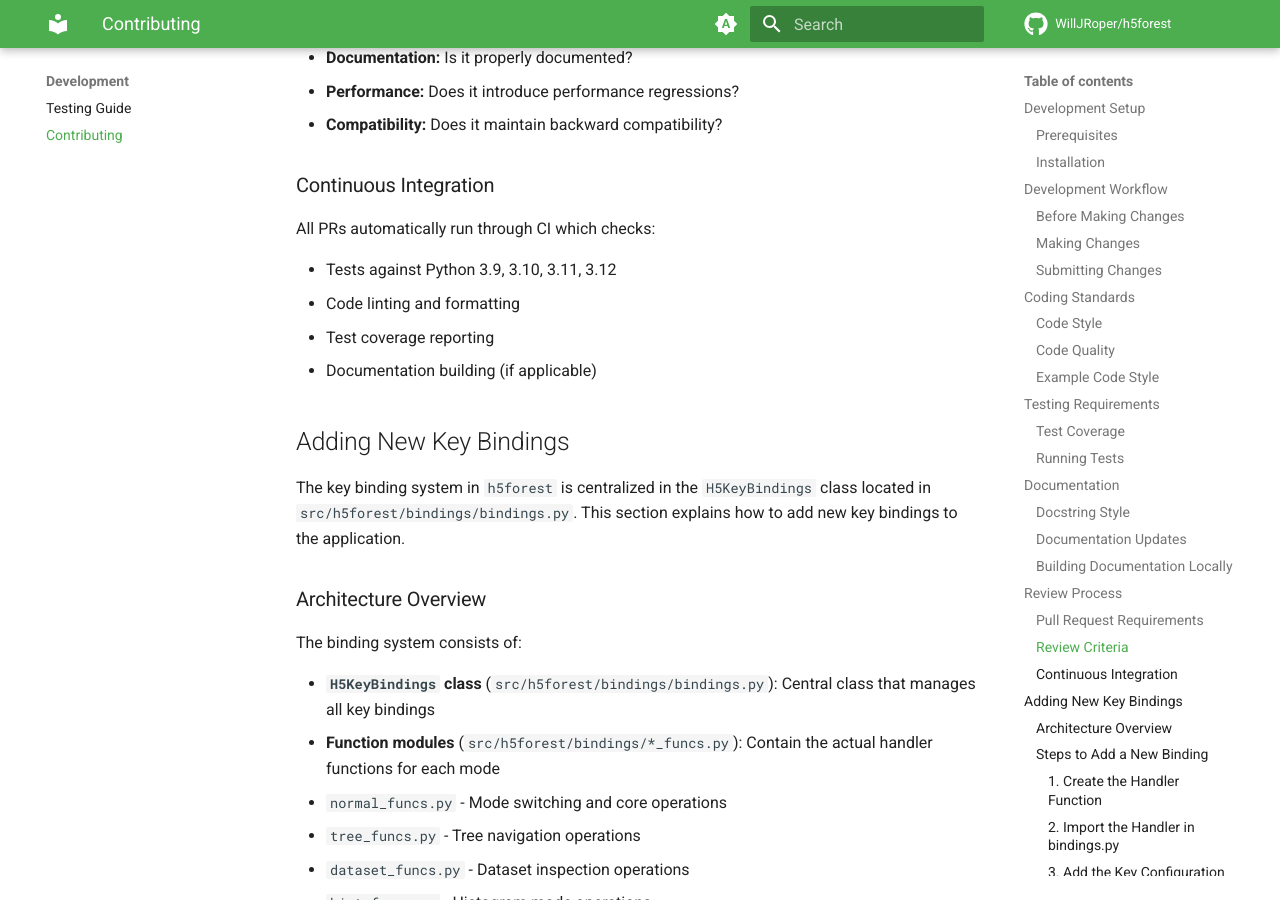
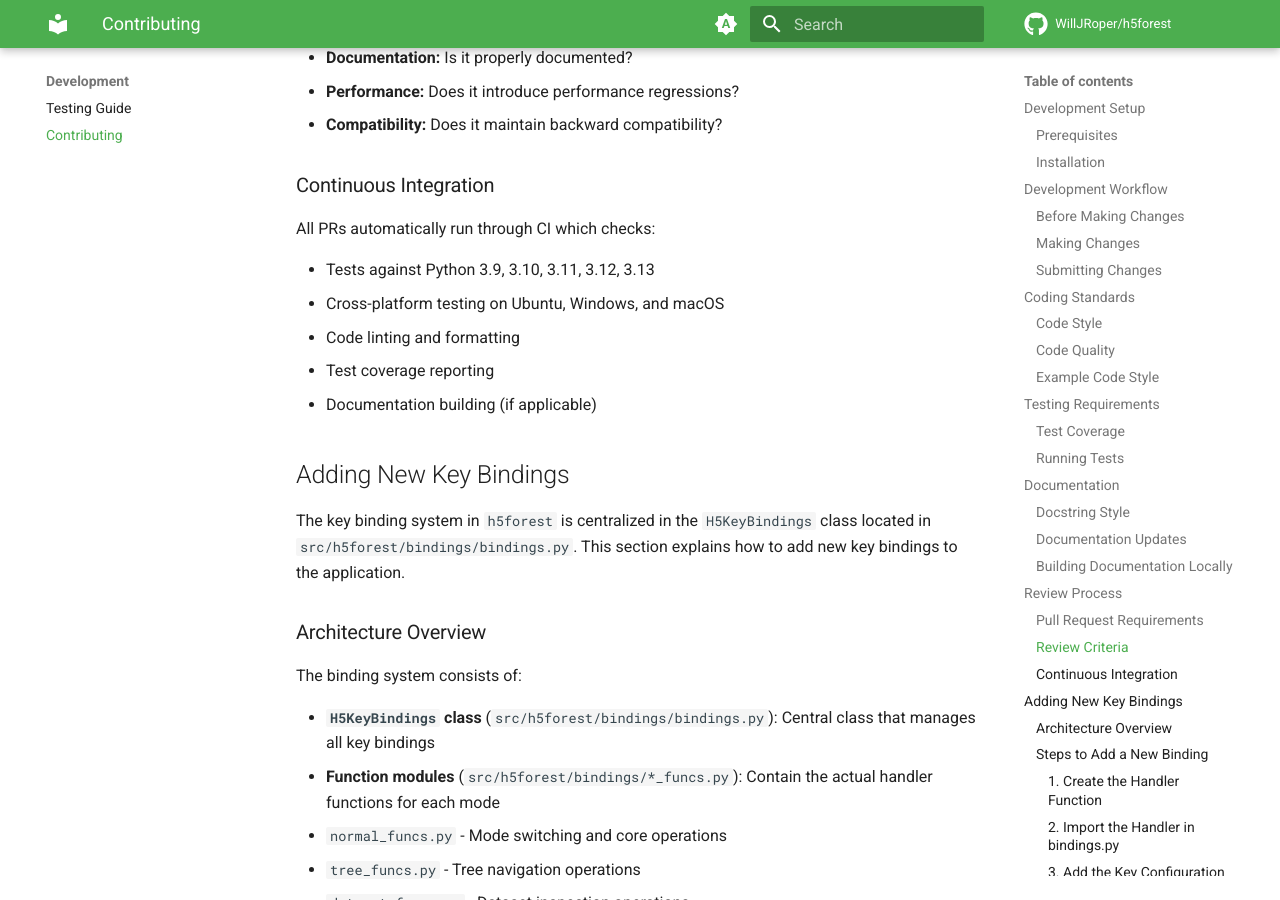
Before and after one commit to WillJRoper/h5forest, an MkDocs documentation site: the page built from docs/contributing.md, in a window 1280 px wide and 900 px high, scrolled down 7256 px. Built offline with MkDocs 1.6.1 and Material for MkDocs 9.7.7, drawn with Linux system fonts in a browser that asks for light colours; comment, search, counter and statistics services are not loaded.

Commit message:
Add cross-platform CI testing for Windows and macOS
Extended GitHub Actions workflow to test on all major platforms:

Workflow Updates (.github/workflows/test.yml):
- Added matrix strategy for OS: ubuntu-latest, windows-latest, macos-latest
- Set fail-fast: false to run all combinations even if one fails
- Added platform-specific dependency installation:
  * Ubuntu: apt-get install libhdf5-dev pkg-config
  * macOS: brew install hdf5 pkg-config
  * Windows: Uses h5py wheels (no system deps needed)
- Now runs 15 test configurations (3 OS × 5 Python versions)

Documentation Updates:
- Updated contributing.md to reflect Python 3.13 support
- Added cross-platform testing to CI feature list
- Updated from "Python 3.9-3.12" to "Python 3.9-3.13"

This ensures h5forest works correctly on all major platforms and
catches platform-specific issues early in development.

```diff
--- a/docs/contributing.md
+++ b/docs/contributing.md
@@ -334,7 +334,8 @@ PRs are reviewed for:
 
 All PRs automatically run through CI which checks:
 
-- Tests against Python 3.9, 3.10, 3.11, 3.12
+- Tests against Python 3.9, 3.10, 3.11, 3.12, 3.13
+- Cross-platform testing on Ubuntu, Windows, and macOS
 - Code linting and formatting
 - Test coverage reporting
 - Documentation building (if applicable)
```
Also changed, not shown: 1 other file.
